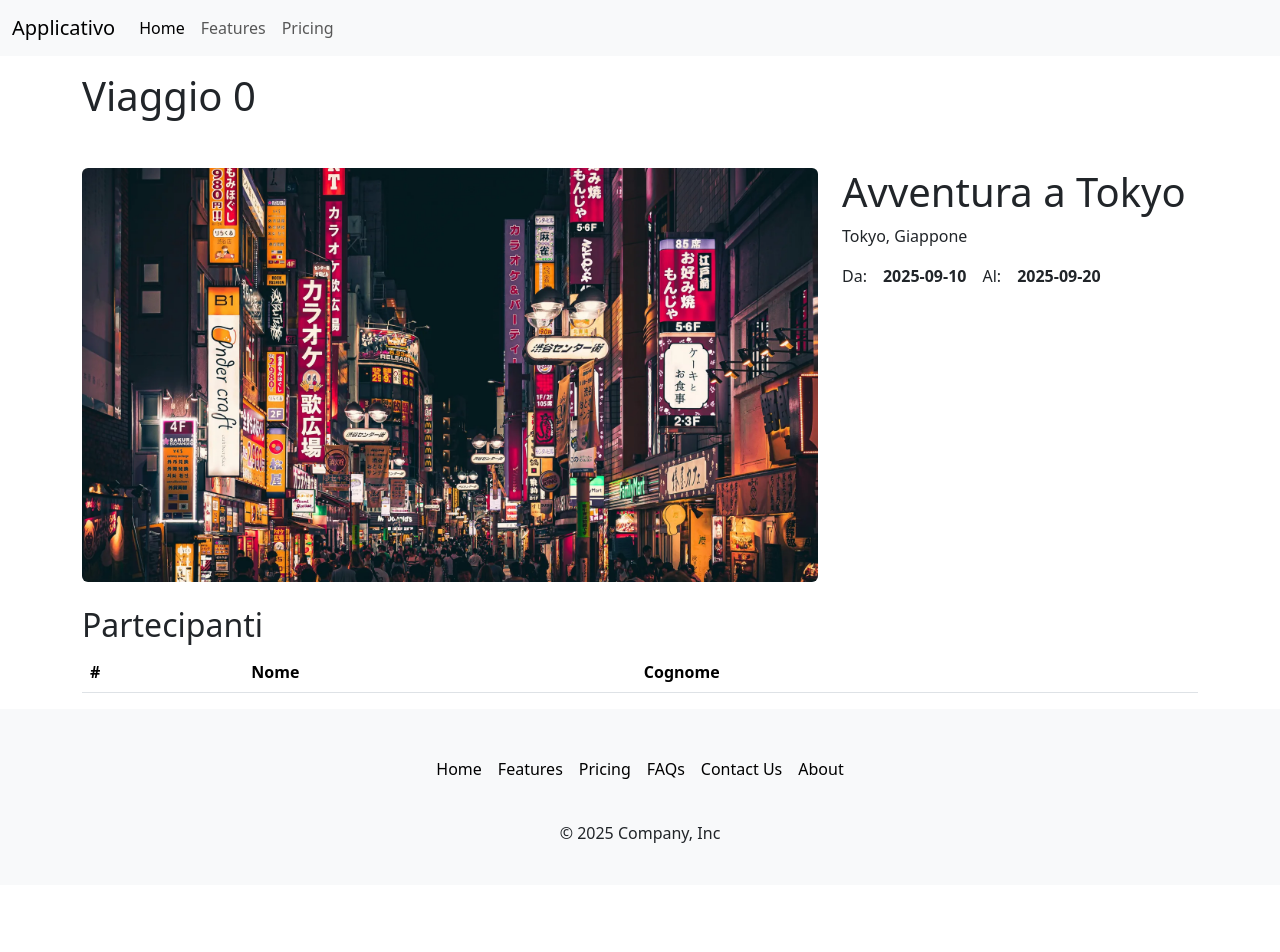
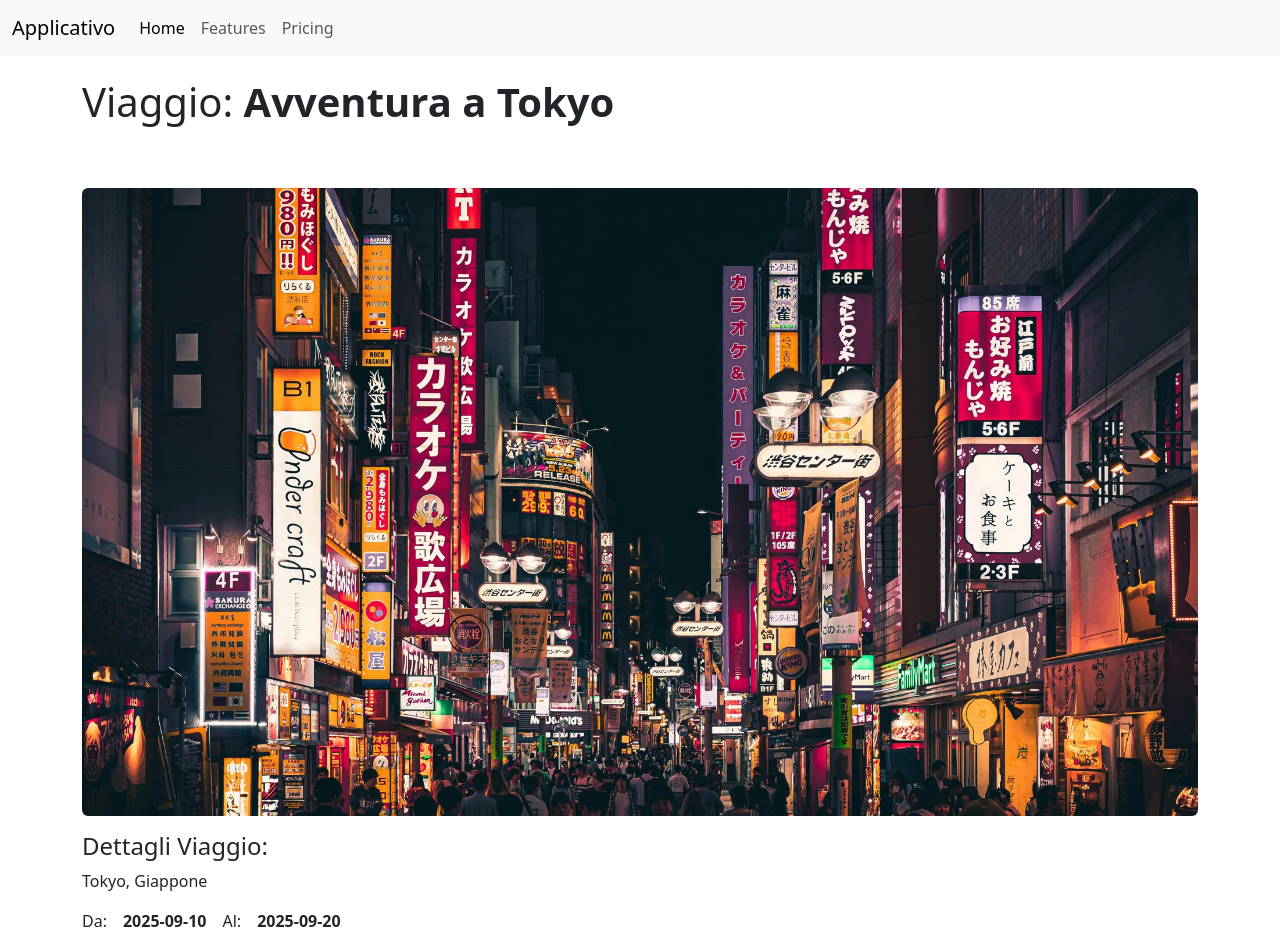
Before and after one commit to DavideCriscuolo/projectTeam, a React (Vite) app: page /trip/0 in a window 1280 px wide. Shown: the top 952 px of the page. Before the commit the page ends 885 px from the top, so only its background shows below. Built offline with nearby package versions, Linux system fonts and the light colour scheme.

Commit message:
- restyle trip page - add a button to view participants

```diff
--- a/index.html
+++ b/index.html
@@ -5,6 +5,7 @@
   <meta charset="UTF-8" />
   <link rel="icon" type="image/svg+xml" href="/vite.svg" />
   <meta name="viewport" content="width=device-width, initial-scale=1.0" />
+  <link rel="stylesheet" href="https://cdnjs.cloudflare.com/ajax/libs/font-awesome/7.0.0/css/all.min.css" integrity="sha512-DxV+EoADOkOygM4IR9yXP8Sb2qwgidEmeqAEmDKIOfPRQZOWbXCzLC6vjbZyy0vPisbH2SyW27+ddLVCN+OMzQ==" crossorigin="anonymous" referrerpolicy="no-referrer" />
   <title>Vite + React</title>
 </head>
 
--- a/src/pages/TripDetailsPage.jsx
+++ b/src/pages/TripDetailsPage.jsx
@@ -1,4 +1,4 @@
-import { useParams } from "react-router-dom";
+import { useParams, Link } from "react-router-dom";
 import { plannedTrips } from "../data/trips";
 import { participants } from "../data/participants";
 
@@ -15,13 +15,13 @@
   return (
     <>
       <div className="container">
-        <h1 className="py-3">Viaggio {id}</h1>
+        <p className="py-3 fs-1">Viaggio: <b className="">{nomeViaggio}</b></p>
         <div className="py-4 row">
-          <div className="col-8">
+          <div className="">
             <img className="img-fluid rounded" src={img} alt="" />
           </div>
-          <div className="col-4">
-            <h1>{nomeViaggio}</h1>
+          <div className="py-3">
+            <h4>Dettagli Viaggio: </h4>
             <p>{destinazione}</p>
             <div className="d-flex gap-3">
               Da: <b>{dataInizio}</b>
@@ -34,19 +34,30 @@
         <table className="table">
           <thead>
             <tr>
-              <th scope="col">#</th>
-              <th scope="col">Nome</th>
-              <th scope="col">Cognome</th>
+              <th scope="col" className="text-center">#</th>
+              <th scope="col" className="text-center">Nome</th>
+              <th scope="col" className="text-center">Cognome</th>
+              <th scope="col" className="text-center">Actions</th>
             </tr>
           </thead>
           <tbody>
             {partecipanti.map((element, id) => {
               return (
-                <tr key={id}>
-                  <th scope="row">{element.viaggiatore}</th>
-                  <td>{element.nome}</td>
-                  <td>{element.cognome}</td>
-                </tr>
+                <>
+
+                  <tr key={id}>
+
+                    <th scope="row" className="text-center">{element.id}</th>
+                    <td className="text-center">{element.nome}</td>
+                    <td className="text-center">{element.cognome}</td>
+                    <td className="text-center">
+                      <Link to={`/contact/${element.id}`} className="btn btn-outline-secondary p-1"><i class="fa-regular fa-eye text-secondary"></i></Link>
+                    </td>
+
+                  </tr>
+
+
+                </>
               );
             })}
           </tbody>
```
